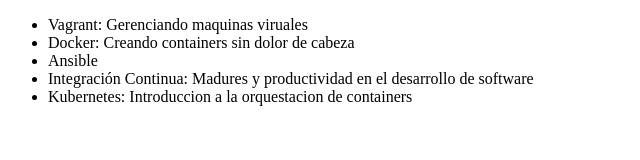
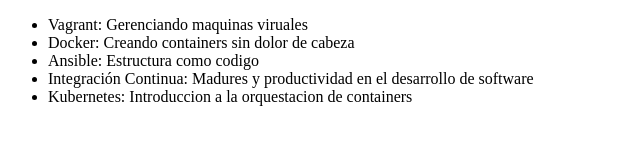
Before and after one commit to DMASSD/alura-git, a plain HTML site: page index.html in a window 1280 px wide. Shown: the whole page, without its empty margins (0-640 px from the left). Drawn offline with Linux system fonts and the light colour scheme.

Commit message:
Modificando el nombre del curso de Ansible final

```diff
--- a/index.html
+++ b/index.html
@@ -8,7 +8,7 @@
         <ul>
             <li>Vagrant: Gerenciando maquinas viruales</li>
             <li>Docker: Creando containers sin dolor de cabeza</li>
-            <li>Ansible</li>
+            <li>Ansible: Estructura como codigo</li>
             <li>Integración Continua: Madures y productividad en el desarrollo de software</li>
             <li>Kubernetes: Introduccion a la orquestacion de containers</li>
         </ul>
```
